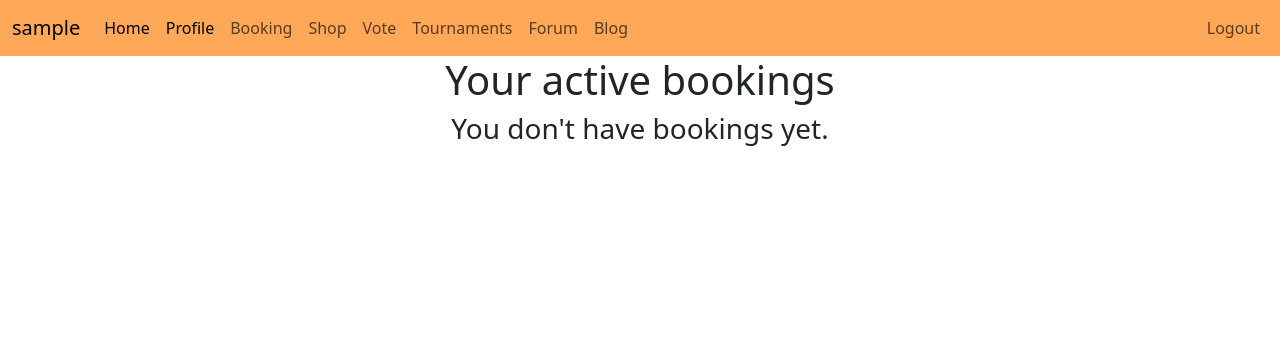
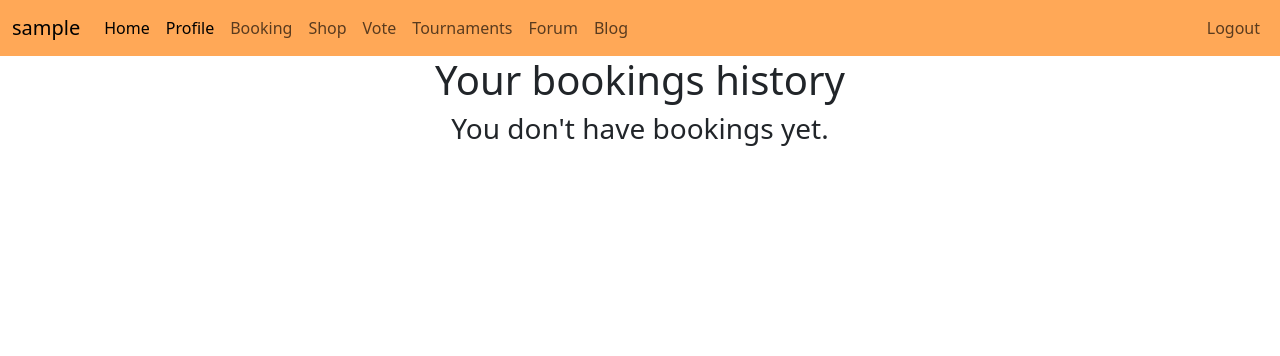
Before and after one commit to Crusazer/CozyGames, a Django app: page /booking/booking_history/ in a window 1280 px wide. Shown: the top 356 px of the page. Run offline with Django 5.2, Linux system fonts and the light colour scheme; the visitor is signed in with stand-in values (Sample User, id 1); data that the repository does not hold is empty.

Commit message:
Fix a some bug Change project description

```diff
--- a/cozygames/templates/cozygames/booking_history.html
+++ b/cozygames/templates/cozygames/booking_history.html
@@ -11,7 +11,7 @@
 <div class="container">
     <div class="col-12">
         <div class="row">
-            <h1 align="center">Your active bookings</h1>
+            <h1 align="center">Your bookings history</h1>
         </div>
         <!-- Tiles of reservations -->
         <div class="row-1 d-flex justify-content-center">
--- a/docker-compose.yaml
+++ b/docker-compose.yaml
@@ -1,5 +1,3 @@
-version: '3'
-
 services:
   web:
     build:
```
Also changed, not shown: README.md.
